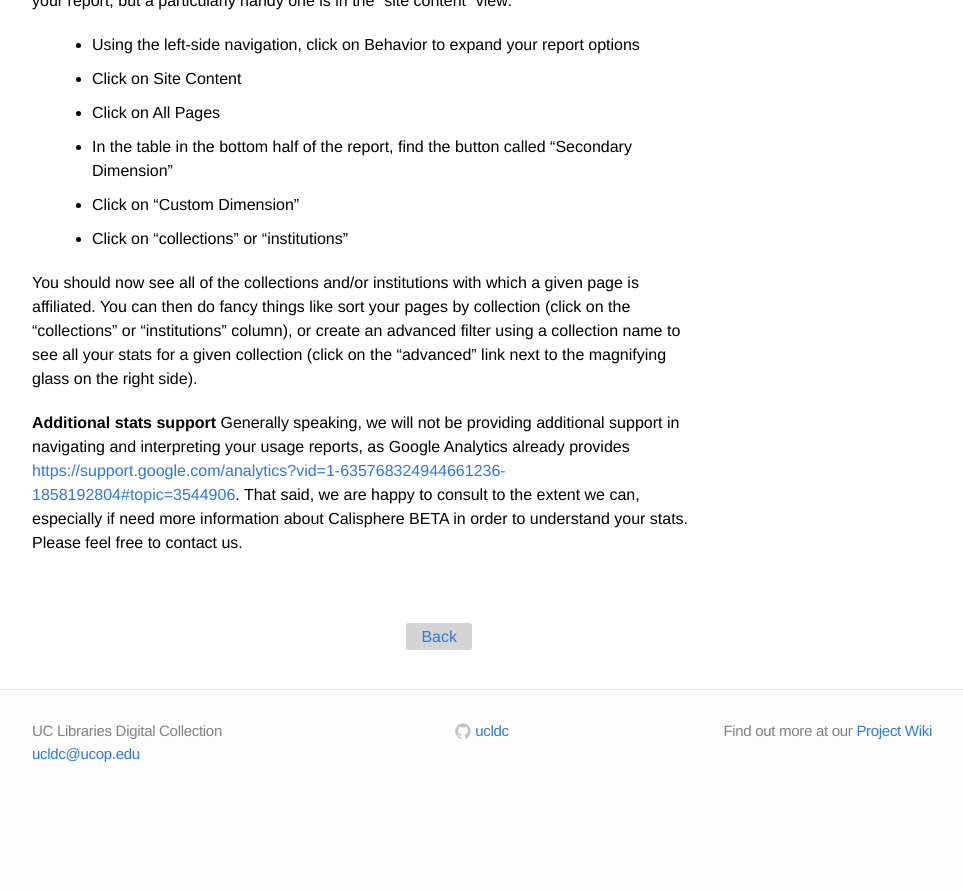
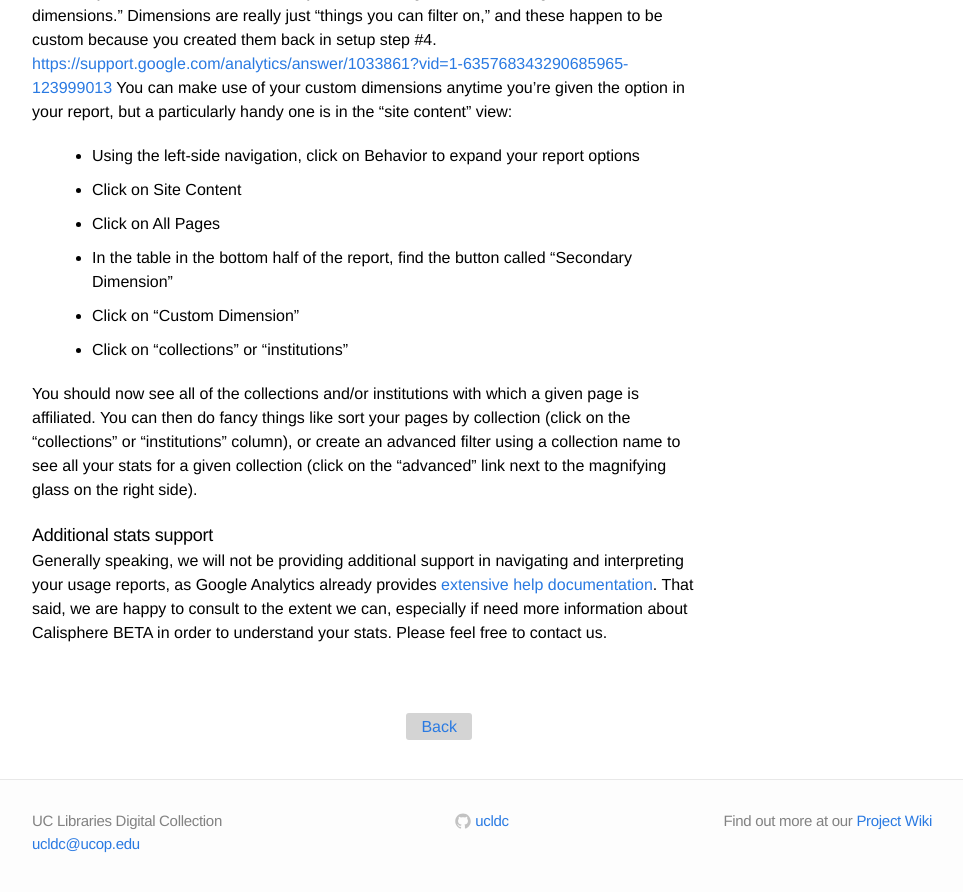
Before and after one commit to ucldc/ucldc-docs, a Jekyll site: the page built from docs/registry/stats.md, in a window 1280 px wide and 900 px high, scrolled down 1765 px. Shown: the top 892 px of the window, without its empty margins (158-1121 px from the left). Built offline with Jekyll 4.4.1, drawn with Linux system fonts in a browser that asks for light colours; nearby versions of some CDN libraries; before the commit the page ends 2575 px from its top, so only the background shows below that.

Commit message:
Update stats.md
formatting

```diff
--- a/docs/registry/stats.md
+++ b/docs/registry/stats.md
@@ -18,26 +18,26 @@
 ##How to set up stats
 In order to collect usage statistics, the UCLDC Collection Administrator or other designated staff member at your institution will need to complete 4 steps.
 
-**1. Create a new Google Analytics "property" for Calisphere BETA**
+###1. Create a new Google Analytics "property" for Calisphere BETA
 A new property in Google Analytics correlates to a new report. We highly recommend that you "start fresh" and create a new property for Calisphere BETA, so your stats on your content in Calisphere BETA are separate from your stats on other sites. To learn how to set up a new property, [https://support.google.com/analytics/answer/1042508?hl=en&vid=1-635768324944661236-1858192804](read the instructions here.) Note that you will automatically create a new property if you choose to create a whole separate account.
 
-**2. Provide CDL with your property's tracker ID**
+###2. Provide CDL with your property's tracker ID
 A Google Analytics tracker ID will be generated when you create a new property and click "get tracker ID." The tracker ID will be a 9-character string beginning with the letters "UA." Please copy this tracker ID and send it to us at [ucldc@ucop.edu](ucldc@ucop.edu). We will place it in the Collection Registry, on the institutions to which it should apply (see next bullet).
 
-**3. Tell us which institutions should have the tracker ID**
+###3. Tell us which institutions should have the tracker ID
 We need to know to what institution(s) the tracker ID should be applied. Please send this information with the tracker ID.
 
 In making this decision, it is best to remember that one tracker ID correlates with one report in Google Analytics. Do you want to get stats for multiple institutions (for example different library departments) within a single report? If so, you should tell us to apply that one tracker ID to those institutions. Do you have some institutions on campus (e.g. a museum or affiliated library) that will want its own, separate report? In those cases, separate tracker IDs should be created and then applied to the different institutions.
 
-**4. Create "custom dimensions" for collections and institutions**
+###4. Create "custom dimensions" for collections and institutions
 This last step is very important for allowing you to filter your Calisphere BETA stats by collection and institution.
 
-You will need to create something called "custom dimensions" in your property. Google Analytics has laid this out very nicely in [https://support.google.com/analytics/answer/2709829?vid=1-635766362504332403-2648225428](this help documentation). Follow the eight steps under "Set up custom dimensions," first for collections. When you get to Step 5, name the dimension "collections." Then, if you have applied this tracker ID to multiple institutions, go through the steps one more time. This time, name your dimension "institutions." *Please note that it is important that you create your dimensions in this order: dimension 1 should be collections, and dimension 2 should be institutions. This matches the code we have engineered on our side and will ensure your data comes through.*
+You will need to create something called "custom dimensions" in your property. Google Analytics has laid this out very nicely in [https://support.google.com/analytics/answer/2709829?vid=1-635766362504332403-2648225428](this help documentation). Follow the eight steps under "Set up custom dimensions," first for collections. When you get to Step 5, name the dimension "collections." Then, if you have applied this tracker ID to multiple institutions, go through the steps one more time. This time, name your dimension "institutions." **Please note that it is important that you create your dimensions in this order: dimension 1 should be collections, and dimension 2 should be institutions. This matches the code we have engineered on our side and will ensure your data comes through.**
 
 ##How to view your stats
 Now comes the exciting part: getting your data!
 
-**Filter by collection/institution**
+###Filter by collection/institution
 To filter by collection and/or institution, you'll be making use of something called "custom dimensions." Dimensions are really just "things you can filter on," and these happen to be custom because you created them back in setup step #4. [https://support.google.com/analytics/answer/1033861?vid=1-635768343290685965-123999013](Read more about dimensions here.) You can make use of your custom dimensions anytime you're given the option in your report, but a particularly handy one is in the "site content" view:
 
 - Using the left-side navigation, click on Behavior to expand your report options
@@ -49,5 +49,5 @@
 
 You should now see all of the collections and/or institutions with which a given page is affiliated. You can then do fancy things like sort your pages by collection (click on the "collections" or "institutions" column), or create an advanced filter using a collection name to see all your stats for a given collection (click on the "advanced" link next to the magnifying glass on the right side).
 
-**Additional stats support**
-Generally speaking, we will not be providing additional support in navigating and interpreting your usage reports, as Google Analytics already provides [https://support.google.com/analytics?vid=1-635768324944661236-1858192804#topic=3544906](extensive help documentation). That said, we are happy to consult to the extent we can, especially if need more information about Calisphere BETA in order to understand your stats. Please feel free to contact us.
+###Additional stats support
+Generally speaking, we will not be providing additional support in navigating and interpreting your usage reports, as Google Analytics already provides [extensive help documentation](https://support.google.com/analytics?vid=1-635768324944661236-1858192804#topic=3544906). That said, we are happy to consult to the extent we can, especially if need more information about Calisphere BETA in order to understand your stats. Please feel free to contact us.
```
